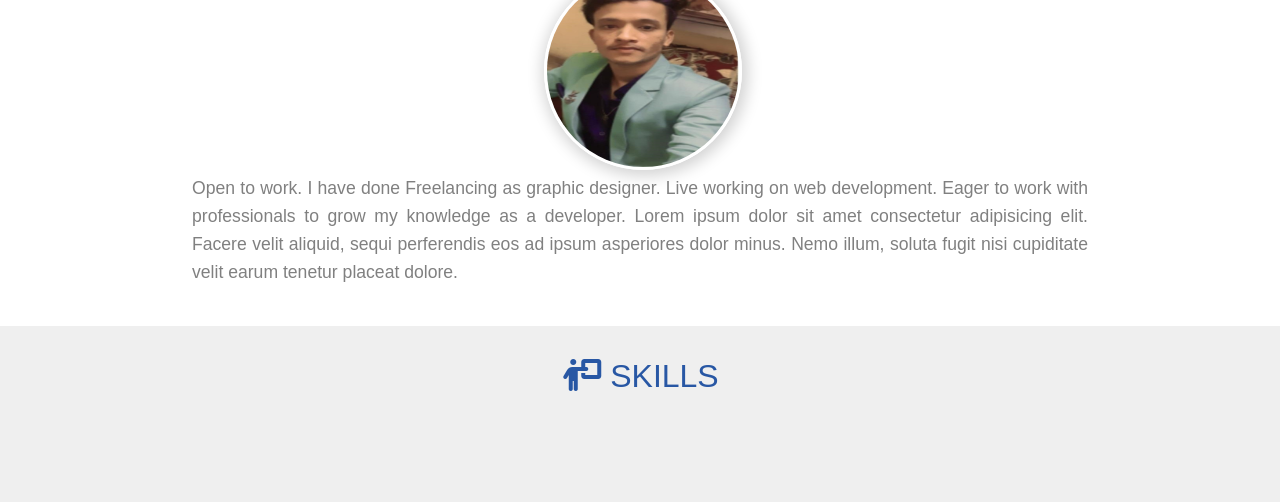
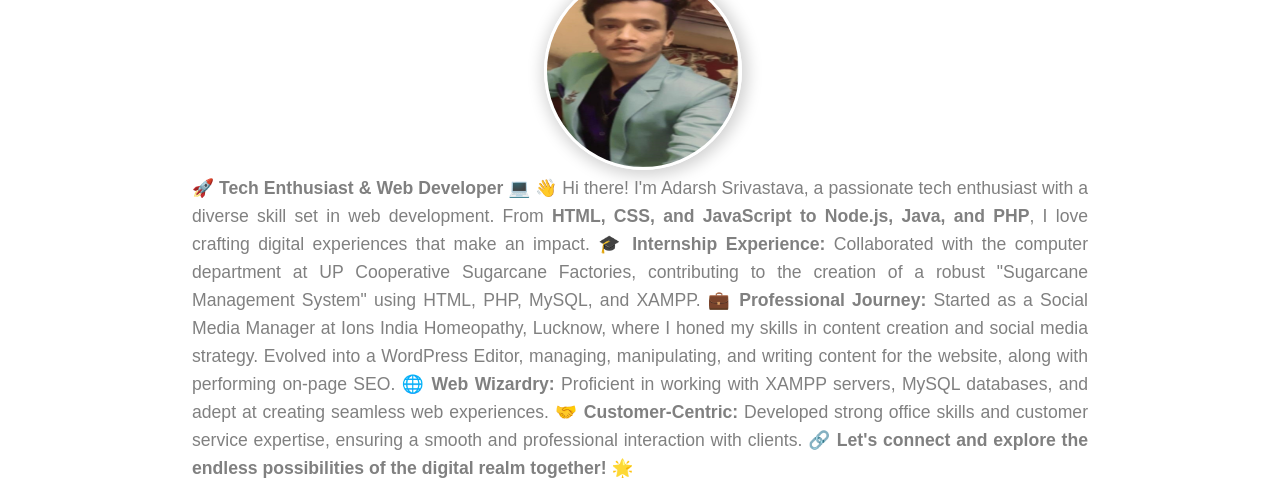
Before and after one commit to Adarsh-0001/Portfolio, a plain HTML site: page resume02/resume.html in a window 1280 px wide. Shown: the part 292-794 px from the top of the page. Drawn offline with Linux system fonts and the light colour scheme.

Commit message:
Update resume.html
updating about myself.

```diff
--- a/resume02/resume.html
+++ b/resume02/resume.html
@@ -69,9 +69,21 @@
                     <img src="selfie1.jpeg" alt="profile photo">
                 </div>
                 <div class="my-para">
-                    Open to work. I have done Freelancing as graphic designer. Live working on web development. Eager to work with professionals to grow my knowledge as a developer.
-                    Lorem ipsum dolor sit amet consectetur adipisicing elit. Facere velit aliquid, sequi perferendis eos ad ipsum asperiores dolor minus. Nemo illum, soluta fugit nisi cupiditate velit earum tenetur placeat dolore.
-                </div>
+                    <b> 🚀 Tech Enthusiast & Web Developer 💻 </b>
+
+                    👋 Hi there! I'm Adarsh Srivastava, a passionate tech enthusiast with a diverse skill set in web development. From <b>HTML, CSS, and JavaScript to Node.js, Java, and PHP</b>, I love crafting digital experiences that make an impact.
+
+                    <b>🎓 Internship Experience:</b> Collaborated with the computer department at UP Cooperative Sugarcane Factories, contributing to the creation of a robust "Sugarcane Management System" using HTML, PHP, MySQL, and XAMPP.
+
+                    <b>💼 Professional Journey:</b> Started as a Social Media Manager at Ions India Homeopathy, Lucknow, where I honed my skills in content creation and social media strategy. Evolved into a WordPress Editor, managing, manipulating, and writing content for the website, along with performing on-page SEO.
+
+                    <b>🌐 Web Wizardry:</b> Proficient in working with XAMPP servers, MySQL databases, and adept at creating seamless web experiences.
+
+                    <b>🤝 Customer-Centric:</b> Developed strong office skills and customer service expertise, ensuring a smooth and professional interaction with clients.
+
+                    <b>🔗 Let's connect and explore the endless possibilities of the digital realm together! 🌟</b>
+
+                    </div>
             </Section>
 
             <!-- --------------------------skill section--------------------------- -->
```
